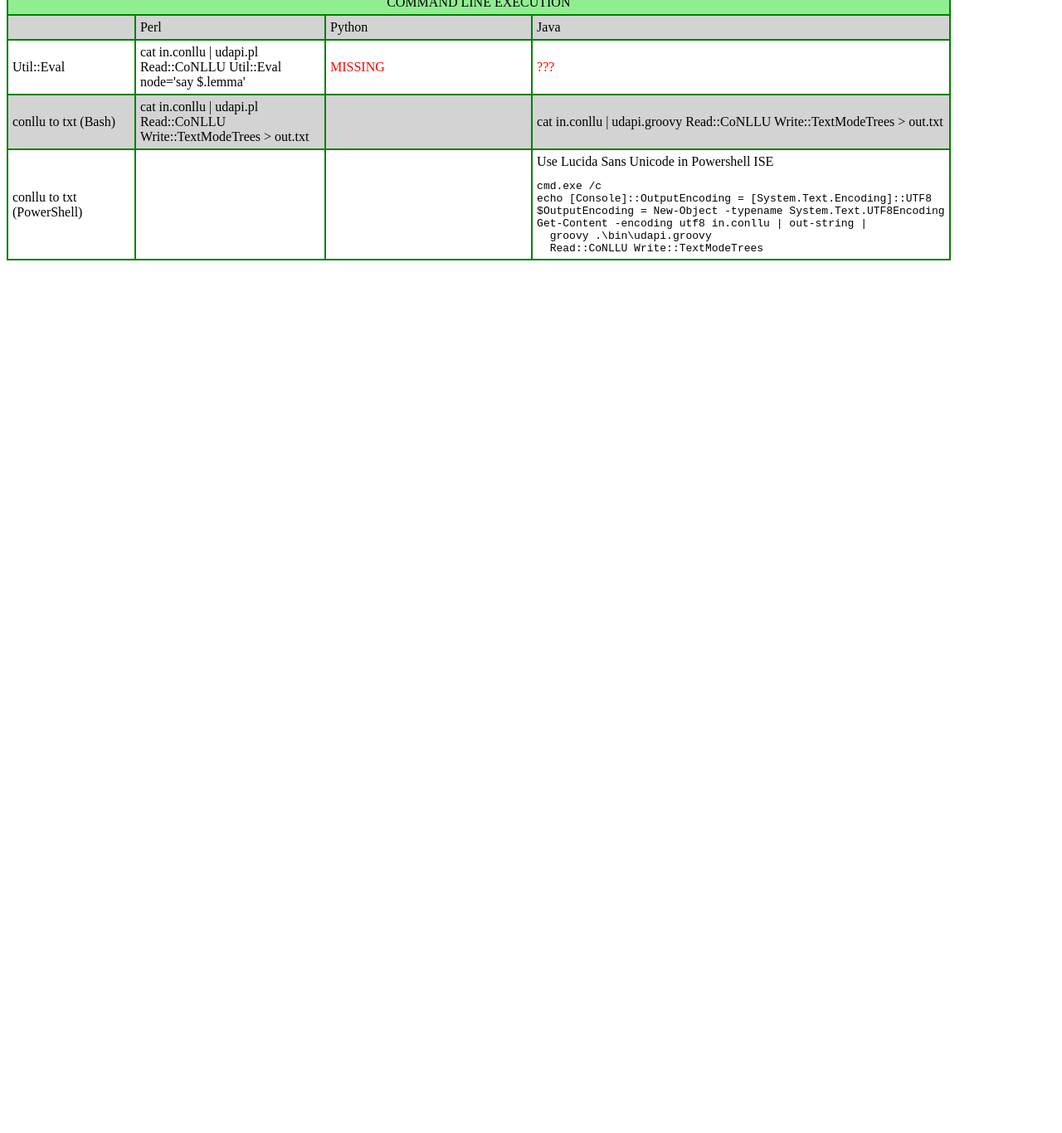
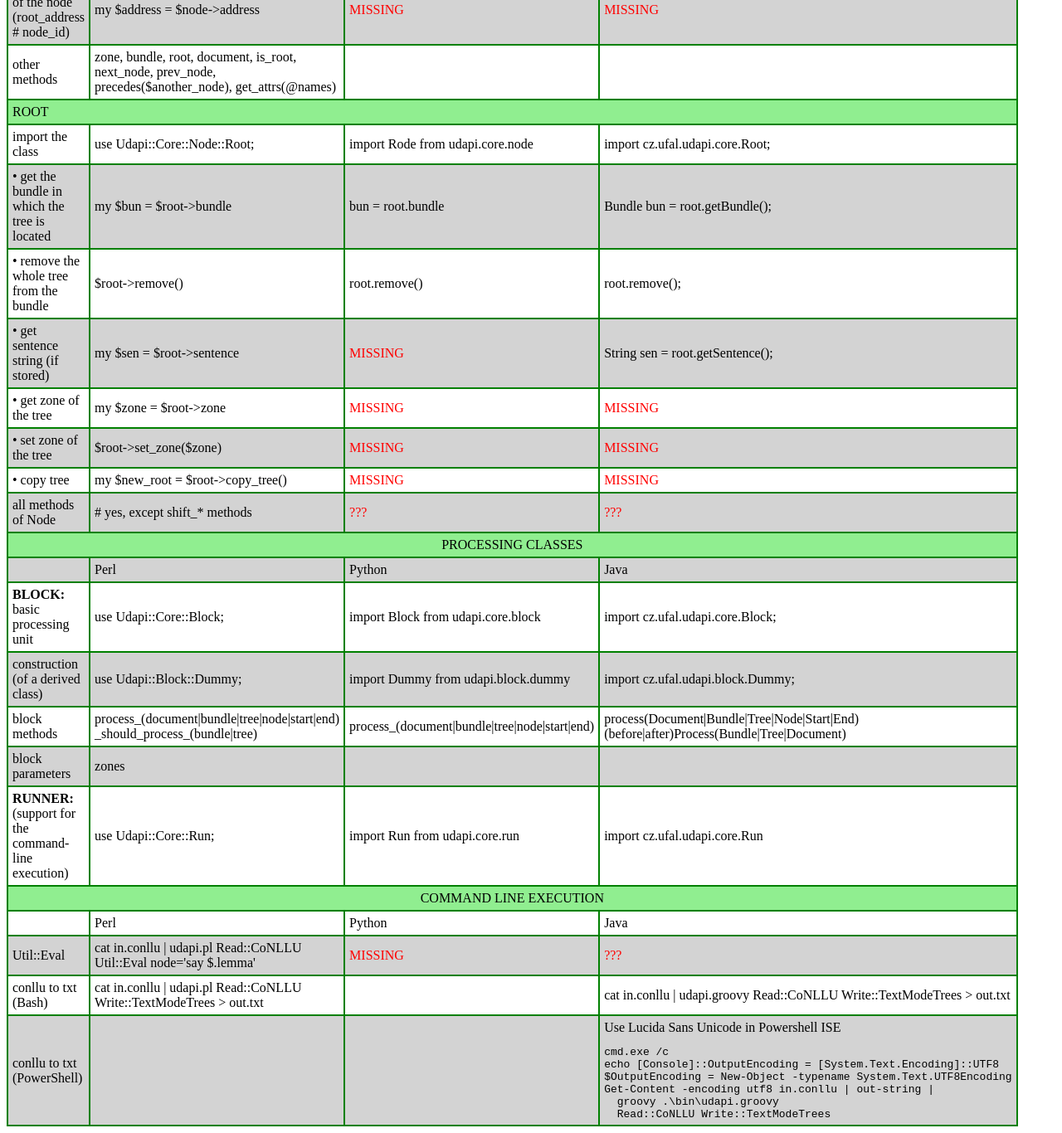
Before and after one commit to udapi/udapi-common, a plain HTML site: page doc/comparison.html in a window 1280 px wide. Shown: the part 2625-3991 px from the top of the page at 83% size. Before the commit the page ends 2947 px from the top, so only its background shows below. Drawn offline with Linux system fonts and the light colour scheme.

Commit message:
$root->copy_tree and block methods

```diff
--- a/doc/comparison.html
+++ b/doc/comparison.html
@@ -358,6 +358,13 @@
 </tr>
 
 <tr>
+  <td> &bull; copy tree </td>
+  <td> my $new_root = $root->copy_tree() </td>
+  <td> <span style="color:red">MISSING</span> </td>
+  <td> <span style="color:red">MISSING</span> </td>
+</tr>
+
+<tr>
   <td> all methods of Node </td>
   <td>  # yes, except shift_* methods</td>
   <td>  <span style="color:red">???</span> </td>
@@ -391,6 +398,20 @@
   <td>  use Udapi::Block::Dummy; </td>
   <td>  import Dummy from udapi.block.dummy  </td>
   <td>  import cz.ufal.udapi.block.Dummy; </td>
+</tr>
+
+<tr>
+  <td> block methods </td>
+  <td>  process_(document|bundle|tree|node|start|end) _should_process_(bundle|tree) </td>
+  <td>  process_(document|bundle|tree|node|start|end) </td>
+  <td>  process(Document|Bundle|Tree|Node|Start|End) (before|after)Process(Bundle|Tree|Document)</td>
+</tr>
+
+<tr>
+  <td> block parameters </td>
+  <td>  zones </td>
+  <td>   </td>
+  <td>   </td>
 </tr>
 
 
```
